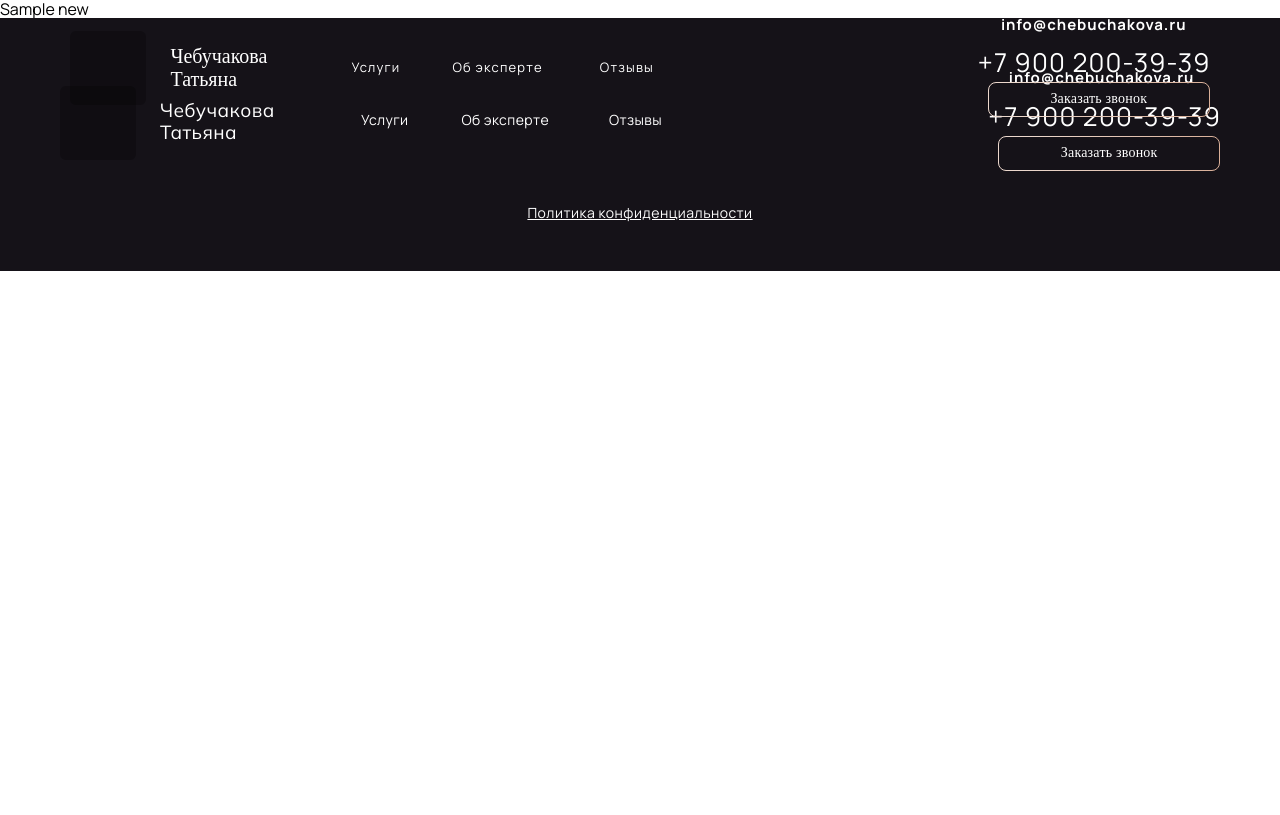
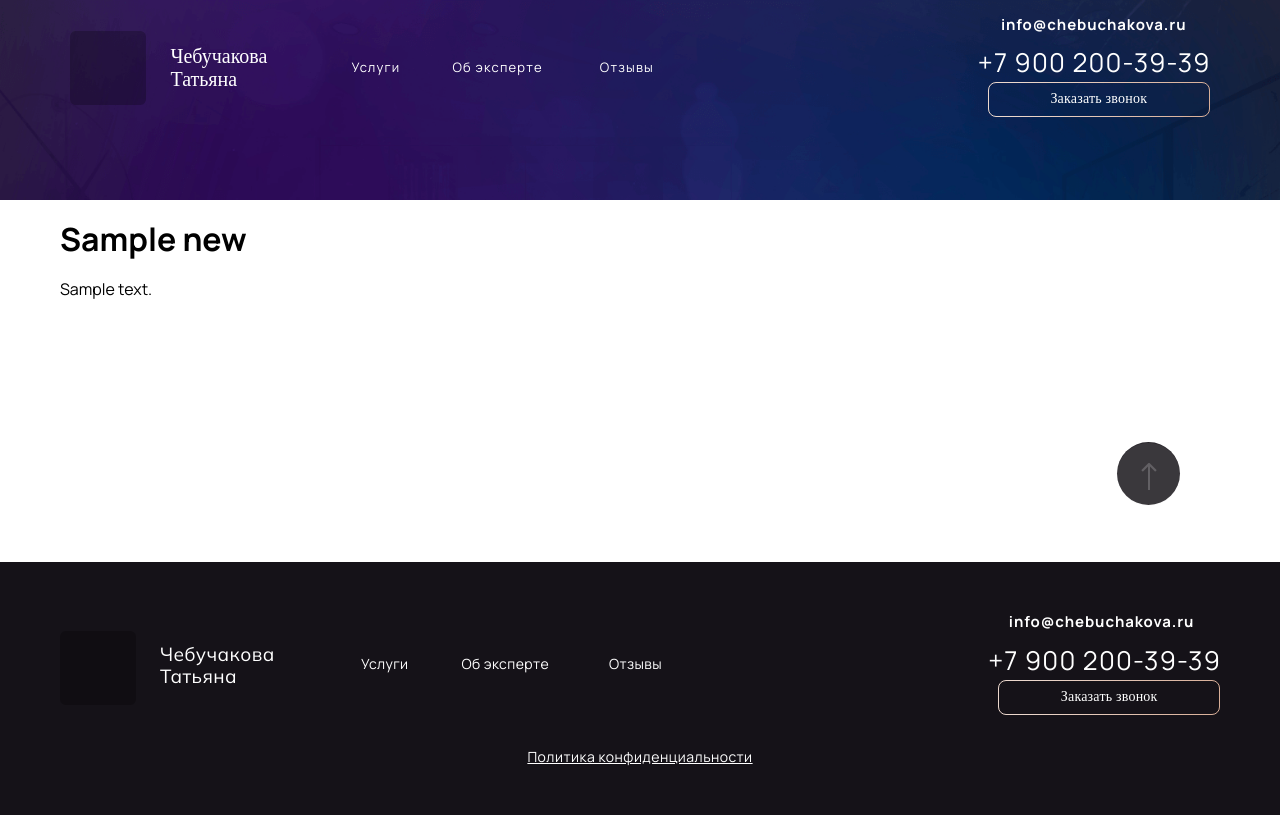
Before and after one commit to codarsssss/landing_page, a Django app: a page that uses landing/home_app/templates/home_app/news_detail.html in a window 1280 px wide. Before the commit the page ends 271 px from the top, so only its background shows below. Run offline with Django 4.2, Linux system fonts and the light colour scheme; tables that the repository leaves empty hold one stand-in row (values such as "Sample post"); some libraries are stand-ins or nearby versions; some web fonts are replaced.

Commit message:
news detail

```diff
--- a/landing/home_app/forms.py
+++ b/landing/home_app/forms.py
@@ -1,5 +1,6 @@
 from .models import Service, Review, Consultation, News
 from django import forms
+from tinymce.widgets import TinyMCE
 
 
 # Форма для добавления отзыва
@@ -25,6 +26,7 @@ class ConsultationForm(forms.ModelForm):
 
 # Форма для добавления новости
 class NewsForm(forms.ModelForm):
+    text = forms.CharField(widget=TinyMCE(attrs={'cols': 80, 'rows': 10}))
     class Meta:
         model = News
-        fields = ['title', 'text', 'image']
+        fields = '__all__'
--- a/landing/home_app/models.py
+++ b/landing/home_app/models.py
@@ -1,8 +1,6 @@
 from django.db import models
 from django.db.models.query import QuerySet
 
-
-# Create your models here.
 
 # Модель услуг
 class Service(models.Model):
--- a/landing/home_app/static/home_app/style/css/style.css
+++ b/landing/home_app/static/home_app/style/css/style.css
@@ -993,3 +993,14 @@ section p {
   text-decoration: none;
   color: #29262b;
 }
+
+.photo-grid {
+  display: grid;
+  grid-template-columns: repeat(auto-fit, minmax(250px, 1fr));
+  grid-gap: 10px;
+}
+
+.photo-grid img {
+  width: 100%;
+  height: auto;
+}
--- a/landing/home_app/templates/home_app/index.html
+++ b/landing/home_app/templates/home_app/index.html
@@ -326,7 +326,7 @@
                                         <h3>{{ new.title }}</h3>
                                         <p class="mute-text">{{ new.create_datetime }}</p>
                                     </div>
-                                    <p>{{ new.text|truncatewords:25 }}</p>
+                                    <p>{{ new.text|truncatewords:25|safe }}</p>
                                 </div>
                             </div>
                         </a>
--- a/landing/home_app/templates/home_app/news_detail.html
+++ b/landing/home_app/templates/home_app/news_detail.html
@@ -2,5 +2,15 @@
 {% load static %}
 
 {% block content %}
-<h>{{ news_obj.title }}</h>
+    <div style="background: url({% static 'home_app/img/first_screen.png'%}); height: 200px; width: 100%; background-size: cover"></div>
+    <div class="container" style="min-height: 341px">
+        <div class="body-header">
+            <h1>{{ news_obj.title }}</h1>
+            <div class="photo-grid">
+            </div>
+            <div class="bode-text">
+                {{ news_obj.text|safe }}
+            </div>
+        </div>
+    </div>
 {% endblock %}
```
Also changed, not shown: landing/home_app/admin.py (+16 -11 lines), landing/landing/settings.py (+13 -0 lines).
